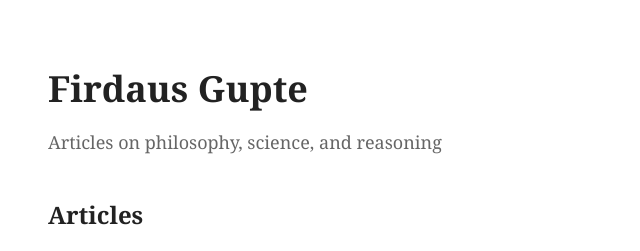
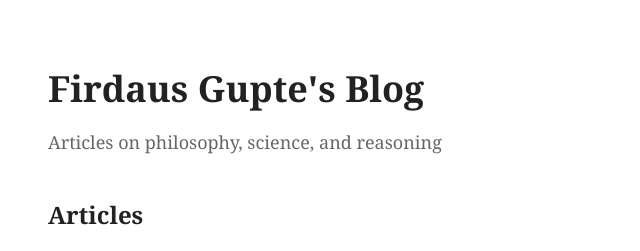
Before and after one commit to Firdaus-Gupte/blog, a plain HTML site: page index.html in a window 1280 px wide. Shown: the top 251 px of the page, without its empty margins (232-872 px from the left). Drawn offline with Linux system fonts and the light colour scheme.

Commit message:
Update index.html

```diff
--- a/index.html
+++ b/index.html
@@ -137,7 +137,7 @@
   </style>
 </head>
 <body>
-  <h1>Firdaus Gupte</h1>
+  <h1>Firdaus Gupte's Blog</h1>
 
   <div class="subtitle">
     Articles on philosophy, science, and reasoning
```
